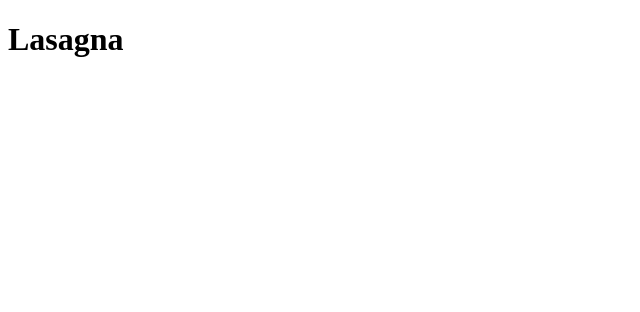
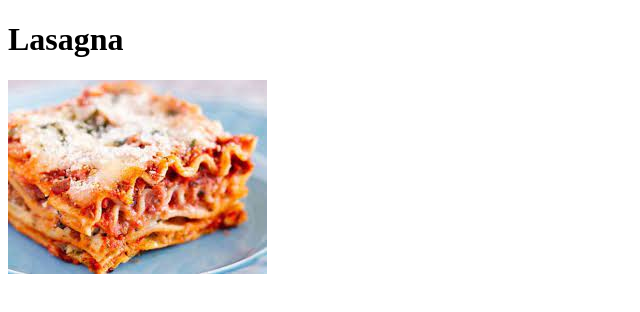
Before and after one commit to larrylovestein1/odin-recipes, a plain HTML site: page recipes/lasagna.html in a window 1280 px wide. Shown: the whole page, without its empty margins (0-640 px from the left). Drawn offline with Linux system fonts and the light colour scheme.

```diff
--- a/recipes/lasagna.html
+++ b/recipes/lasagna.html
@@ -8,6 +8,6 @@
 </head>
 <body>
     <h1>Lasagna</h1>
-
+    <img src="recipe-images/index.jpeg">
 </body>
 </html>
```
